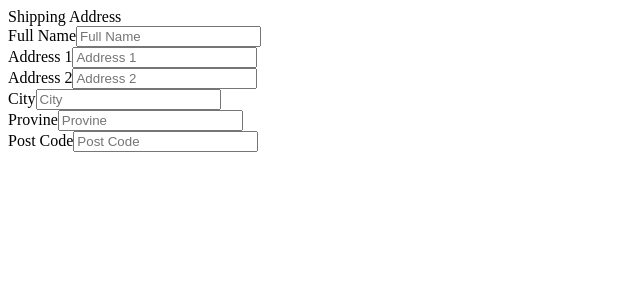
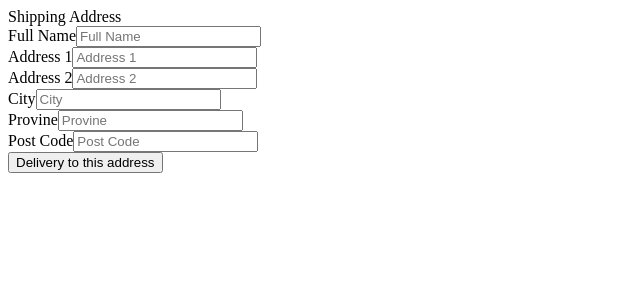
Before and after one commit to Giang94/KBTGTrainingExercise, a React app in the folder Client/: page /shipping-address in a window 1280 px wide. Shown: the top 300 px of the page, without its empty margins (0-640 px from the left). Built offline with nearby package versions, Linux system fonts and the light colour scheme; what react-router-redux would draw is missing.

Commit message:
order api

```diff
--- a/Client/src/actions/products.js
+++ b/Client/src/actions/products.js
@@ -6,6 +6,7 @@ import { createAction } from 'redux-actions'
 
 export const getProducts = createAction(GET_PRODUCTS)
 const productAPI = 'http://93a591e4.ngrok.io/api/product/'
+const orderAPI = 'http://93a591e4.ngrok.io/api/order'
 import 'whatwg-fetch'
 
 function handleErrors(response) {
@@ -57,3 +58,22 @@ export function excuteGetProductDetail(productId){
         return Promise.reject(error)
     });
 }
+
+export function excuteOrderToDelivery(orderObj){
+    const headers = {
+      method: 'POST',
+      'Content-Type': 'application/json'
+    }
+
+    return fetch(orderAPI, headers).then(response => {
+        console.log(response)
+        if (response.ok) {
+
+        }
+        return Promise.reject(new Error('Error getting products'))
+
+    })
+    .catch(error => {
+        return Promise.reject(error)
+    });
+}
--- a/Client/src/containers/ShippingAddress/ShippingAddressForm.js
+++ b/Client/src/containers/ShippingAddress/ShippingAddressForm.js
@@ -1,5 +1,6 @@
 import React, {Component} from 'react';
 import PropTypes from 'prop-types';
+import {excuteOrderToDelivery} from '../../actions/products'
 
 class ShippingAddressForm extends Component {
   constructor(props) {
@@ -47,6 +48,28 @@ class ShippingAddressForm extends Component {
   onChangePostCode(e) {
     const postCode = e.target.value;
     this.setState(() => ({postCode}));
+  }
+
+  deliverySubmit() {
+    fullName, address1, address2, city, provine, postCode
+    const orderObj = {
+        "address": {
+          "fullName": this.state.fullName,
+          "address1": this.state.address1,
+          "address2": this.state.address2,
+          "city": this.state.city,
+          "province": this.state.provine,
+          "postCode": this.state.postCode
+        },
+        "cartItems": {
+          "5c88ad8bb835e74a306db14e" : 2
+        },
+        "subTotal": 100000,
+        "shippingFee": 50
+      }
+      excuteOrderToDelivery(orderObj).then((result)=>{
+        console.log(result)
+      })
   }
 
   render() {
@@ -106,6 +129,7 @@ class ShippingAddressForm extends Component {
             onChange={this.onChangePostCode}
           />
         </div>
+        <button onClick={this.deliverySubmit}>Delivery to this address</button>
       </form>
     );
   }
```
